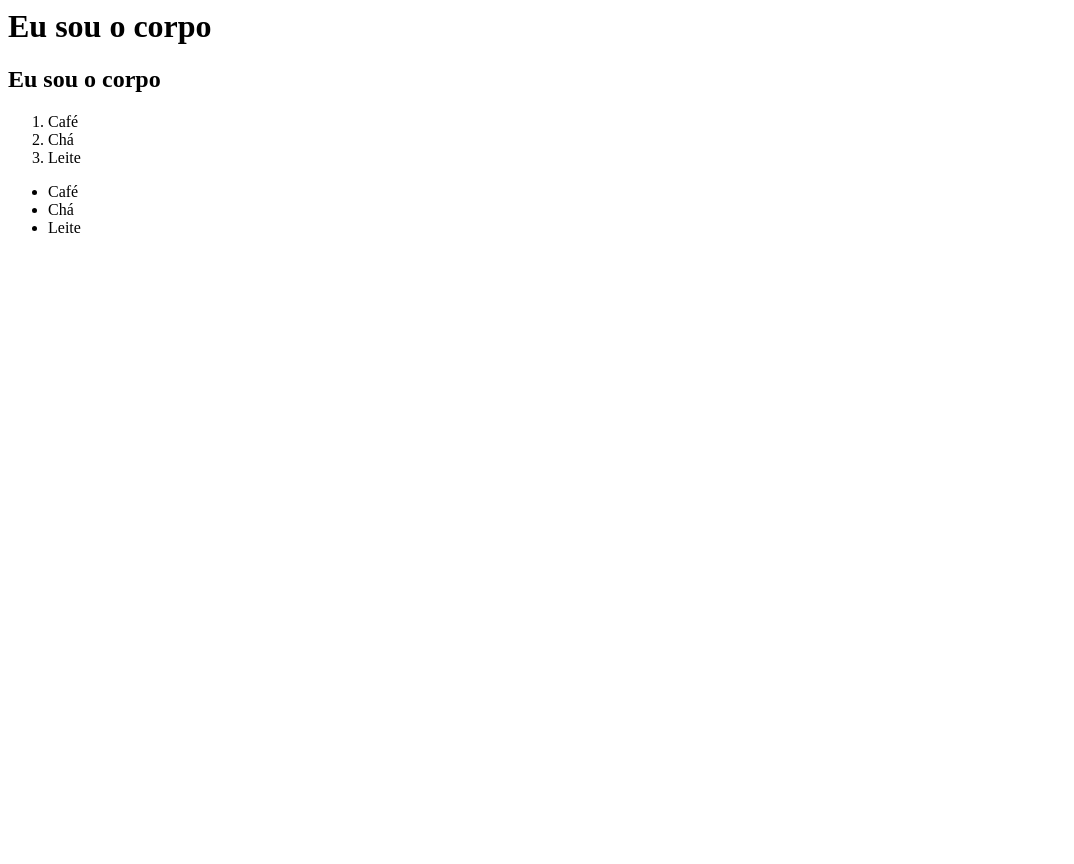
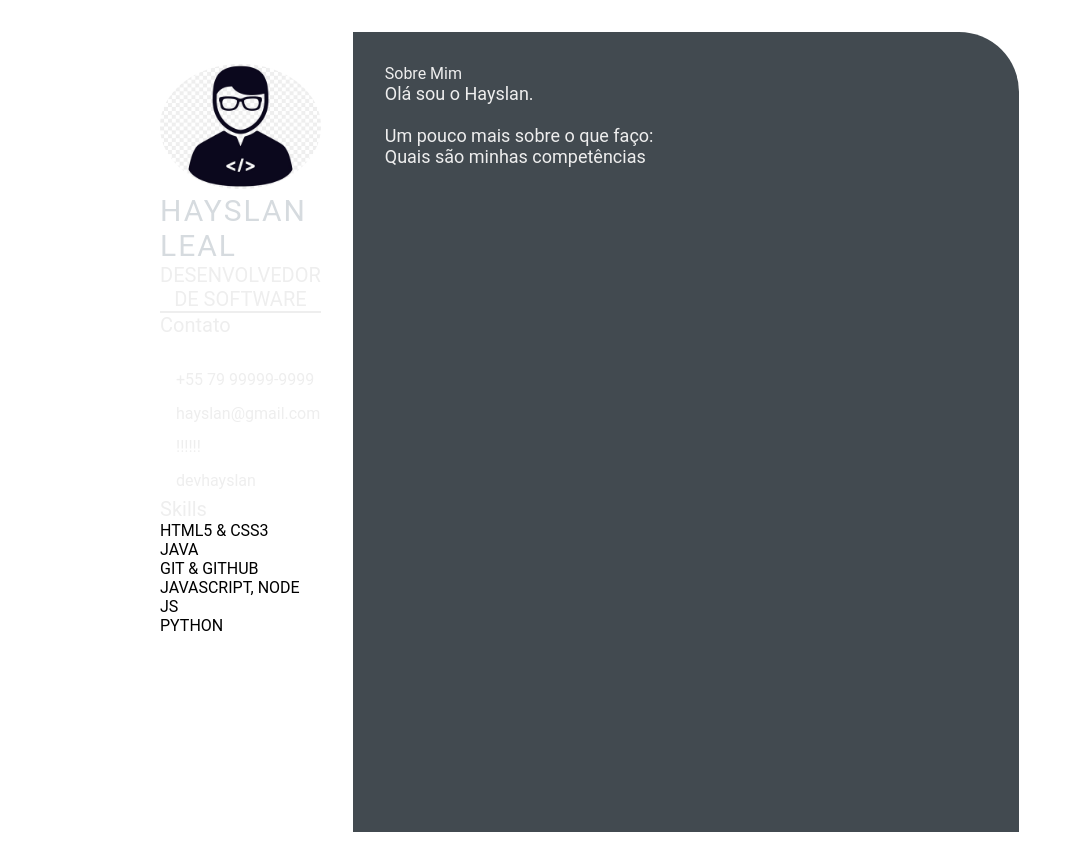
Before and after one commit to devhayslan/devhayslan.github.io, a plain HTML site: page index.html in a window 1280 px wide. Shown: the whole page, without its empty margins (0-1074 px from the left). Before the commit the page ends 800 px from the top, so only its background shows below. Drawn offline with Linux system fonts and the light colour scheme.

Commit message:
feature: index.hmtl (#2)

```diff
--- a/index.html
+++ b/index.html
@@ -1,21 +1,61 @@
-<html>
-    <head>
-        <title>Olá, eu sou a cabeça!</title>
-        <link rel="stylesheet" href="">
-    </head>
+<!DOCTYPE html>
+<html lang="en">
+<head>
+    <!-- configurações de compatibilidade de navegadores -->
+    <meta charset="UTF-8">
+    <meta http-equiv="X-UA-Compatible" content="IE=edge">
+    <meta name="viewport" content="width=device-width, initial-scale=1.0">
+    <!-- configurações de compatibilidade de navegadores -->
 
-    <body>
-        <h1>Eu sou o corpo</h1>
-        <h2>Eu sou o corpo</h2>
-    </body>
-    <ol>
-        <li>Café</li>
-        <li>Chá</li>
-        <li>Leite</li>
-    </ol>
-    <ul>
-        <li>Café</li>
-        <li>Chá</li>
-        <li>Leite</li>
-    </ul>
+    <title>Hayslan Leal CV</title>
+
+    <!-- Custom CSS -->
+    <link rel="stylesheet" href="style.css">
+</head>
+<body>
+    <main class="resume-contents">
+        <section class="lef-section">
+            <section class="left-section-contents">
+                <div class="profile">
+                    <img class="profile-image" src="img/profile-image.jpg" alt="profile profile-image">
+                    <p class="name">Hayslan Leal</p>
+                    <p class="profession">Desenvolvedor de Software</p>
+                </div>
+                <div class="contact-info">
+                    <p class="left-title">Contato</p>
+                    <Ul>
+                        <li><i class="fa fa-phone"></i>+55 79 99999-9999</li>
+                        <li><i class="fa fa-envelope"></i>hayslan@gmail.com</li>
+                        <li><i class="fa fa-globe"></i>!!!!!!</li>
+                        <li><i class="fa fa-github"></i>devhayslan</li>
+                    </Ul>
+                </div>
+                <div class="Skills">
+                    <p class="left-title">Skills</p>
+                    <ul>
+                        <li><p>HTML5 & CSS3</p></li>
+                        <li><p>JAVA</p></li>
+                        <li><p>GIT & GITHUB</p></li>
+                        <li><p>JAVASCRIPT, NODE JS</p></li>
+                        <li><p>PYTHON</p></li>
+                    </ul>
+                </div>
+            </section>
+        </section>
+
+        <section class="right-section">
+            <div class="right-section-contents">
+                <section class="about gap">
+                    <div class="right-title">Sobre Mim</div>
+                    <p class="about-me-contents">
+                        Olá sou o Hayslan.<br>
+                        <br> Um pouco mais sobre o que faço:
+                        <br> Quais são minhas competências
+                    </p>
+                </section>
+            </div>
+        </section>
+
+    </main>
+</body>
 </html>
--- /dev/null
+++ b/style.css
@@ -0,0 +1,103 @@
+* {
+    margin: 0;
+    padding: 0;
+    box-sizing: border-box;
+    list-style: none;
+    font-family: 'Roboto', sans-serif;
+}
+
+.resume-contents {
+    min-height: 100vh;
+    width: 80%;
+    margin: 2rem auto;
+    display: grid;
+    grid-template-columns: repeat(7, 1fr);
+}
+
+.left-section {
+    grid-column: span 2;
+    height: 100%;
+    background-color: #999999;
+}
+
+.right-section {
+    grid-column: span 5;
+    height: 100%;
+    background-color: #424a50;
+    border-radius: 0px 60px 0px 0px;
+}
+
+.left-section-contents{
+    padding: 2rem 2rem;
+}
+
+.profile {
+    width: 100%;
+    border-bottom: 2px solid #eeeeee;
+}
+
+.profile .profile-image {
+    width: 100%;
+    border-radius: 100%;
+}
+
+.name {
+    color: #D6DBDF;
+    font-size: 30px;
+    letter-spacing: 2px;
+    text-transform: uppercase;
+}
+
+.profession {
+    color: #eeeeee;
+    font-size: 20px;
+    text-transform: uppercase;
+    text-align: center;
+}
+
+/* .contact-info { border-bottom: 2px solid #1B2631; } */
+.left-title {
+    color: #eeeeee;
+    font-size: 20px;
+}
+
+.contact-info ul {
+    padding-top: 1.5rem;
+}
+
+.contact-info ul li,
+.references ul li {
+    padding: .4rem 0;
+    color: #eeeeee;
+}
+
+.contact-info ul li i,
+.references ul li i {
+    padding-right: 1rem;
+    font-size: 18px;
+    color: #eeeeee;
+}
+
+.skills ul {
+    padding-top: 1.5rem;
+}
+.skills ul li p {
+    padding: .4rem 0;
+    color: #eeeeee;
+}
+
+.right-section-contents {
+    padding: 2rem 2rem;
+}
+
+.right-title {
+    color: #eeeeee;
+}
+
+.gap {
+    padding-bottom: 2rem;
+}
+.about-me-contents {
+    font-size: 18px;
+    color: #eeeeee;
+}
```
Also changed, not shown: img/profile-image.jpg (added).
